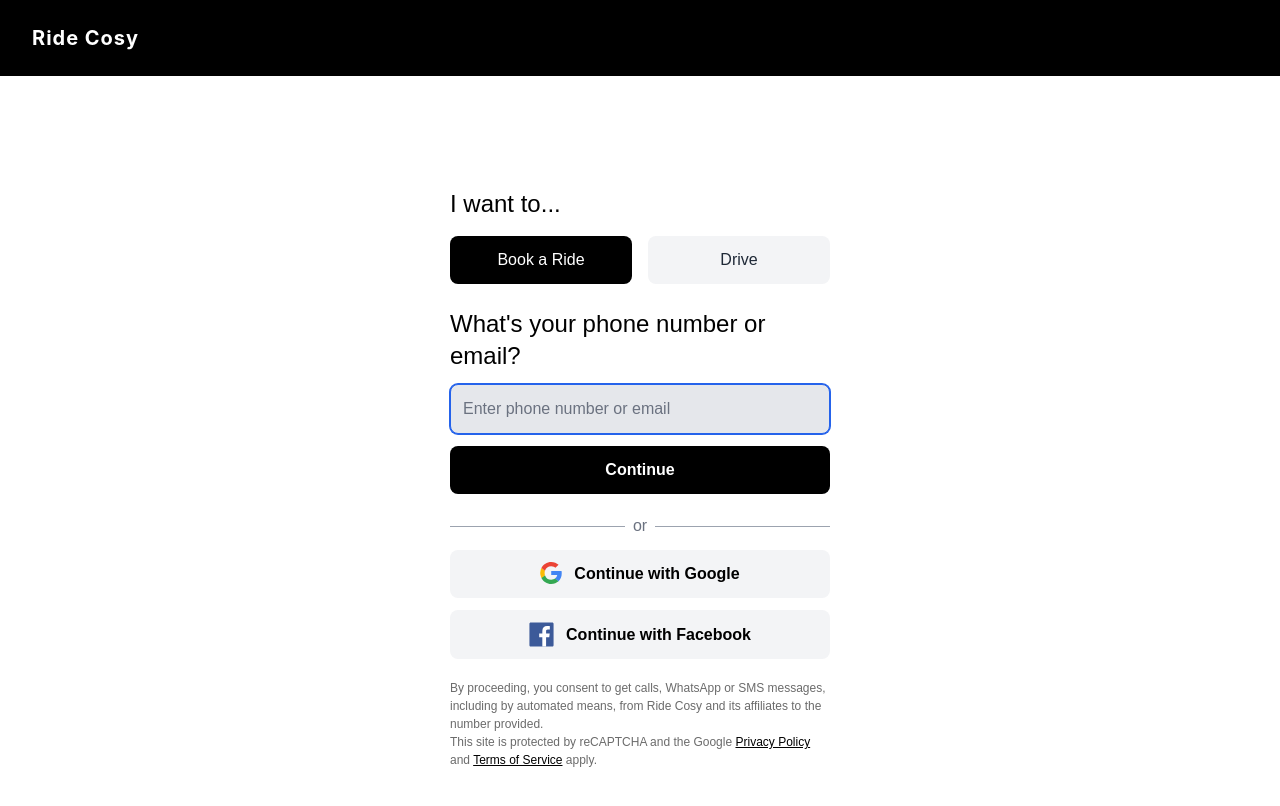
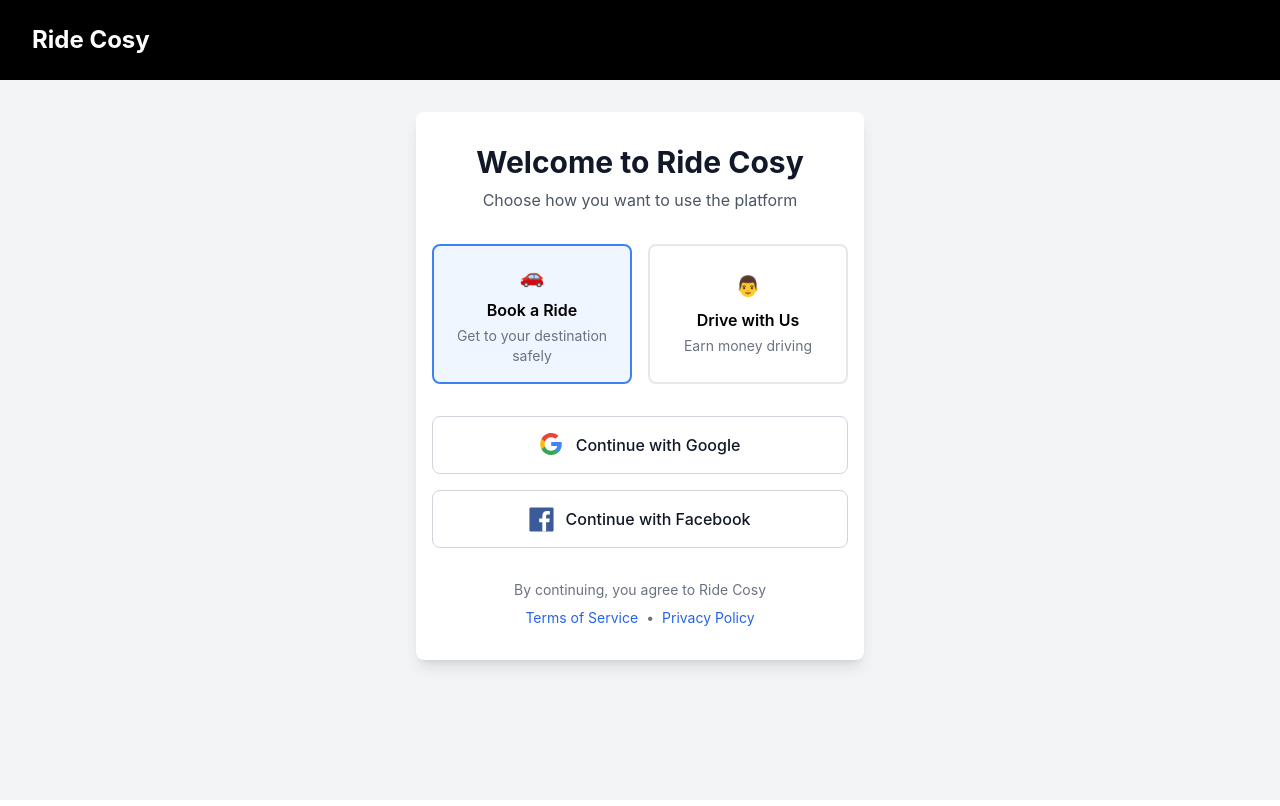
Before and after one commit to owensam7-9/Ride-Taxi, a React (Create React App) app: page / in a window 1280 px wide. Shown: the top 806 px of the page. Built offline with nearby package versions, Linux system fonts and the light colour scheme; no server answers; the database is empty.

Commit message:
Updated menu bar and modern styling

```diff
--- /dev/null
+++ b/src/Component/header/NavMenu.tsx
@@ -0,0 +1,107 @@
+import React from 'react';
+import { Link } from 'react-router-dom';
+
+interface ServiceItem {
+  id: string;
+  name: string;
+  description: string;
+  icon: string;
+  link: string;
+}
+
+const services: ServiceItem[] = [
+  {
+    id: 'rides',
+    name: 'Rides',
+    description: 'Book a ride to your destination',
+    icon: '🚗',
+    link: '/'
+  },
+  {
+    id: 'delivery',
+    name: 'Delivery',
+    description: 'Send packages across town',
+    icon: '📦',
+    link: '/delivery'
+  },
+  {
+    id: 'driver',
+    name: 'Drive',
+    description: 'Sign up to drive with us',
+    icon: '👨',
+    link: '/driver/register'
+  },
+  {
+    id: 'business',
+    name: 'Business',
+    description: 'Transportation solutions for businesses',
+    icon: '💼',
+    link: '/business'
+  }
+];
+
+interface NavMenuProps {
+  onClose?: () => void;
+  isMobile?: boolean;
+}
+
+const NavMenu: React.FC<NavMenuProps> = ({ onClose, isMobile = false }) => {
+  return (
+    <div className={`${
+      isMobile ? 'fixed inset-0 bg-black bg-opacity-50 z-50' : ''
+    }`}>
+      <div className={`
+        ${isMobile
+          ? 'fixed right-0 top-0 h-full w-64 bg-white shadow-lg transform transition-transform duration-300 ease-in-out'
+          : 'relative bg-transparent'
+        }
+      `}>
+        {isMobile && (
+          <button
+            onClick={onClose}
+            className="absolute top-4 right-4 text-gray-500 hover:text-gray-700"
+          >
+            ✕
+          </button>
+        )}
+
+        <nav className={`
+          ${isMobile ? 'pt-16 px-4' : 'flex items-center space-x-6'}
+        `}>
+          <div className={`
+            grid ${isMobile ? 'grid-cols-1 gap-4' : 'grid-cols-4 gap-6'}
+          `}>
+            {services.map((service) => (
+              <Link
+                key={service.id}
+                to={service.link}
+                onClick={onClose}
+                className={`
+                  group p-4 rounded-lg transition-all duration-300
+                  ${isMobile
+                    ? 'hover:bg-gray-100'
+                    : 'hover:bg-white hover:shadow-lg'
+                  }
+                `}
+              >
+                <div className="flex items-center space-x-4">
+                  <span className="text-2xl">{service.icon}</span>
+                  <div>
+                    <h3 className="font-semibold text-gray-900 group-hover:text-blue-600">
+                      {service.name}
+                    </h3>
+                    <p className="text-sm text-gray-500">
+                      {service.description}
+                    </p>
+                  </div>
+                </div>
+              </Link>
+            ))}
+          </div>
+        </nav>
+      </div>
+    </div>
+  );
+};
+
+export default NavMenu;
--- a/src/Component/header/index.tsx
+++ b/src/Component/header/index.tsx
@@ -1,133 +1,40 @@
-import React, {useState,useEffect} from 'react';
-import { CloseSVG } from '../const/svg';
-import Account from './accountDetails';
-import Dropdown from './dropdown';
+import React, { useState } from 'react';
 import MenuBar from './menubar';
-import MobileHeader from './mobile';
 
+const Header: React.FC = () => {
+  const [networkError, setNetworkError] = useState(false);
 
-
-
-const Header:React.FC = ()=> {
-  interface position {
-    position: string;
-    top: string;
-    left: string;
-  }
-  const menuPosition = (top:string, left: string):position => {
-    const  position = {
-      position: 'absolute',
-      top: top,
-      left: left,
-    }
-    return position;
-  }
-
-  const [showRide, setShowRide] = useState<boolean>(false);
-  const [showDrive, setShowDrive] = useState<boolean>(false);
-  const [showMore, setShowMore] = useState<boolean>(false);
-  const [showAccount, setShowAccount] = useState<boolean>(false);
-  const [networkError, setNetworkError] = useState<boolean>(false);
-
-
-  useEffect(() => {
-    const time =  setInterval( async() => {
+  React.useEffect(() => {
+    const checkNetwork = async () => {
       try {
         const online = await fetch("https://jsonplaceholder.typicode.com/todos/1");
-        if (online?.status === 200) {
-          setNetworkError(false);
-        } else {
-          setNetworkError(true);
-        }
-      }
-      catch (error) {
+        setNetworkError(online.status !== 200);
+      } catch (error) {
         console.log(error);
         setNetworkError(true);
       }
-    },2000)
+    };
 
-    return () => {
-      clearInterval(time);
-    }
-  })
-
-  // useEffect(() => {
-  //   function isInStandaloneMode() {
-  //     return (window.matchMedia('(display-mode: standalone)').matches);
-  //   }
-  //   if (isInStandaloneMode()) {
-
-  //   }
-  // })
-
-
-
+    const interval = setInterval(checkNetwork, 2000);
+    return () => clearInterval(interval);
+  }, []);
 
   return (
-    <div>
-      {networkError?
-       <div className='bg-red-500 flex z-20 justify-between py-4 px-3 text-white w-[250px]  rounded-lg absolute top-5 left-5'>
-        <p className='text-[16px]'>Unable to reach network</p>
-        <div
-        onClick={() => setNetworkError(!networkError)}
-        className='w-fit h-fit'>
-          <CloseSVG/>
+    <div className="relative">
+      {networkError && (
+        <div className="fixed top-5 left-5 bg-red-500 text-white rounded-lg py-4 px-3 z-50 flex justify-between w-[250px]">
+          <p className="text-[16px]">Unable to reach network</p>
+          <button
+            onClick={() => setNetworkError(false)}
+            className="text-white hover:text-gray-200"
+          >
+            ✕
+          </button>
         </div>
-      </div>: null }
-      <div className='hidden sm:block'>
-      <MenuBar
-      setShowRide={setShowRide}
-      setShowDrive={setShowDrive}
-      setShowMore={setShowMore}
-      setShowAccount={setShowAccount}
-      />
-      {showRide? <Dropdown
-        key = {1}
-        title = "Ride"
-        position = {menuPosition}
-        firstList = {{name: "Overview", link: "https://www.ridecosy.co.ke/ride"}}
-        secondList = {{name: "Safety", link: "https://www.ridecosy.co.ke/ride/safety"}}
-        thirdList = {{name: "Cities", link: "https://www.ridecosy.co.ke/cities"}}
-        fourthList = {{name: "Airports", link: "https://www.ridecosy.co.ke/airports"}}
-        fifthList = {{name: "Business", link: "https://www.ridecosy.co.ke/business"}}
-        setShowRide = {setShowRide}
-      />: '' }
-
-      {showDrive? <Dropdown
-        key = {2}
-        title = "Drive"
-        position = {menuPosition}
-        firstList = {{name: "Overview", link: "https://ridecosy.co.ke/drive"}}
-        secondList = {{name: "Requirements", link: "https://ridecosy.co.ke/drive/requirements"}}
-        thirdList = {{name: "Vehicle Solutions", link: "https://ridecosy.co.ke/vehicle-solutions"}}
-        fourthList = {{name: "Insurance", link: "https://ridecosy.co.ke/insurance"}}
-        fifthList = {{name: "Rewards", link: "https://ridecosy.co.ke/drive/rewards"}}
-        sixthList = {{name: "Delivery", link: "https://ridecosy.co.ke/drive/delivery"}}
-        setShowDrive={setShowDrive}
-      />: ''}
-
-      {showMore? <Dropdown
-        key = {3}
-        title = "More"
-        position = {menuPosition}
-        firstList = {{name: "Ride Cosy Eats", link: "https://www.rideeats.com/"}}
-        secondList= {{name: "Ride Cosy for Business", link: "https://ridecosy.co.ke/business"}}
-        thirdList = {{name: "Partner with us", link: "/"}}
-        fourthList = {{name: "Ride Cosy Freight", link: "https://freight.ridecosy.co.ke/"}}
-        fifthList = {{name: "Ride Cosy Health", link: "https://www.ridehealth.com/"}}
-        setShowMore={setShowMore}
-      />: '' }
-      {showAccount?
-      <Account
-      showAccount={showAccount}
-      setShowAccount={setShowAccount}/>:''}
+      )}
+      <MenuBar />
     </div>
-    <div className='block md:hidden bg-transparent'>
-      <MobileHeader/>
-    </div>
-    </div>
-  )
-}
-
+  );
+};
 
 export default Header;
--- a/src/Component/header/menubar.tsx
+++ b/src/Component/header/menubar.tsx
@@ -1,74 +1,85 @@
-import React from "react";
+import React, { useState } from "react";
+import NavMenu from "./NavMenu";
 
-interface Props {
-  setShowRide: (value: boolean) => void;
-  setShowDrive: (value: boolean) => void;
-  setShowMore: (value: boolean) => void;
-  setShowAccount: (value: boolean) => void;
-}
+const MenuBar: React.FC = () => {
+  const [showMenu, setShowMenu] = useState(false);
+  const userName = localStorage.getItem('userName');
+  const accountName = userName?.split(' ')[0];
 
+  return(
+     <nav className="bg-black text-white p-4 shadow-lg">
+      <div className="max-w-7xl mx-auto px-4 sm:px-6 lg:px-8">
+        <div className="flex justify-between items-center">
+          {/* Logo */}
+          <a href="/" className="flex-shrink-0">
+            <div className="font-sans text-2xl font-normal">Ride Cosy</div>
+          </a>
 
-const MenuBar: React.FC<Props> = ({setShowRide,  setShowDrive, setShowMore,  setShowAccount}) => {
-   const userName = localStorage.getItem('userName')
-   const accountName = userName?.split(' ')[0]
+          {/* Desktop Navigation */}
+          <div className="hidden md:block">
+            <NavMenu />
+          </div>
 
-   return(
-     <nav className="nav_bar bg-black text-white p-0 px-5 md:px-10 lg:px-12 xl:px-[85px] 2xl:px-[130px]">
-     <div className="nav_bar_container flex items-center justify-between px-2 md:px-10 lg:px-12">
-      <ul className="nav_left flex items-center ">
-        <li className="nav_bar_logo mr-14  cursor-pointer">
-          <a href="/">
-            <div className='font-sans text-2xl font-normal'>Ride Cosy</div>
-          </a>
-        </li>
-        <li className="left_nav_bar_item text-lg ">
+          {/* Mobile menu button */}
           <button
-            onMouseEnter={() => {setShowRide(true)
-            setShowDrive(false)
-            setShowMore(false)
-            setShowAccount(false)
-            }
-          }
-           className="ride font-san font-medium py-3">Ride</button>
-        </li>
-        <li className="  left_nav_bar_item ml-6 text-lg py-3">
-          <button
-          onMouseEnter={() => {setShowDrive(true)
-          setShowRide(false)
-          setShowMore(false)
-          setShowAccount(false)
-          }}
-          className="drive font-medium">Drive</button>
-        </li>
-        <li className="left_nav_bar_item ml-6 text-lg">
-          <button
-          onMouseEnter={() => {setShowMore(true)
-          setShowRide(false)
-          setShowDrive(false)
-          setShowAccount(false)
-          }}
-          className="more font-medium py-3">More</button>
-        </li>
-      </ul>
-      <ul className="nav_right flex items-center">
-        <li className="help text-lg font-medium">
-          <a href="https://help.ridecosy.co.ke/riders">
-            <div>Help</div>
-          </a>
-        </li>
-        <li className="Acc_name ml-6 text-lg">
-          <button
-          onMouseEnter={() => {setShowAccount(true)
-          setShowRide(false)
-          setShowDrive(false)
-          setShowMore(false)
-          }}
-          className='font-medium py-3'>{accountName? accountName: null}</button>
-        </li>
-      </ul>
-    </div>
-  </nav>
-  )
+            onClick={() => setShowMenu(!showMenu)}
+            className="md:hidden inline-flex items-center justify-center p-2 rounded-md text-white hover:text-gray-300 focus:outline-none"
+          >
+            <span className="sr-only">Open main menu</span>
+            <svg
+              className="h-6 w-6"
+              xmlns="http://www.w3.org/2000/svg"
+              fill="none"
+              viewBox="0 0 24 24"
+              stroke="currentColor"
+            >
+              <path
+                strokeLinecap="round"
+                strokeLinejoin="round"
+                strokeWidth={2}
+                d={showMenu ? "M6 18L18 6M6 6l12 12" : "M4 6h16M4 12h16M4 18h16"}
+              />
+            </svg>
+          </button>
+
+          {/* User Account and Help */}
+          <div className="hidden md:flex items-center space-x-6">
+            <a
+              href="https://help.ridecosy.co.ke/riders"
+              className="text-white hover:text-gray-300 text-sm font-medium"
+            >
+              Help
+            </a>
+            <button
+              className="text-white hover:text-gray-300 px-4 py-2 text-sm font-medium rounded-md"
+            >
+              {accountName || 'Sign In'}
+            </button>
+          </div>
+        </div>
+
+        {/* Mobile menu */}
+        {showMenu && (
+          <div className="md:hidden">
+            <NavMenu isMobile={true} onClose={() => setShowMenu(false)} />
+            <div className="pt-4 border-t border-gray-700">
+              <a
+                href="https://help.ridecosy.co.ke/riders"
+                className="block py-2 text-base font-medium text-white hover:text-gray-300"
+              >
+                Help
+              </a>
+              <button
+                className="block w-full text-left py-2 text-base font-medium text-white hover:text-gray-300"
+              >
+                {accountName || 'Sign In'}
+              </button>
+            </div>
+          </div>
+        )}
+      </div>
+    </nav>
+  );
 }
 
 
--- a/src/Pages/auth/index.tsx
+++ b/src/Pages/auth/index.tsx
@@ -8,22 +8,7 @@
   const [isError, setIsError] = useState(false);
   const [isLoading, setIsLoading] = useState(false);
   const [errorMessage, setErrorMessage] = useState('');
-  const [input, setInput] = useState('');
   const [userType, setUserType] = useState<'rider' | 'driver'>('rider');
-
-
-  const handleChange = (event: React.ChangeEvent<HTMLInputElement>) => {
-    setInput(event.target.value);
-  };
-  //const [isAuthorised, setIsAuthorised] = useState(false)
-
-
-  // useEffect(() => {
-  //    const userName = localStorage.getItem('userName');
-  //     if (userName) {
-  //       window.location.href = "/";
-  //     }
-  //   },[isAuthorised]);
 
   const signInWithGoogle = async () => {
     setIsLoading(true);
@@ -79,7 +64,18 @@
         localStorage.setItem('userEmail', user.email || '');
         localStorage.setItem('userId', user.uid);
         localStorage.setItem('userType', userType);
+        localStorage.setItem('photoURL', user.photoURL || '');
+
+        if (userType === 'driver') {
+          const driverDoc = await getDoc(doc(db, 'drivers', user.uid));
+          if (driverDoc.exists()) {
+            window.location.href = '/driver/dashboard';
+          } else {
+            window.location.href = '/driver/register';
+          }
+        } else {
           window.location.href = '/';
+        }
       }
     } catch (error: any) {
       console.error('Facebook Sign-in Error:', error);
@@ -91,115 +87,100 @@
   }
 
   return (
-        <div>
-          <header className="bg-black py-6 px-6 md:px-8 cursor-pointer">
-            <LogoSVG/>
+    <div className="min-h-screen bg-gray-100">
+      <header className="bg-black py-6 px-6 md:px-8">
+        <a href="/" className="inline-block">
+          <div className="text-white text-2xl font-bold">Ride Cosy</div>
+        </a>
       </header>
-          <section className="my-[2em] sm:my-[7em] mx-auto w-[90%] sm:w-[380px] font-[arial] placeholder-text-reed-400">
+
+      <div className="max-w-md mx-auto my-8 px-4 py-8 bg-white rounded-lg shadow-lg">
+        <div className="text-center mb-8">
+          <h2 className="text-3xl font-bold text-gray-900 mb-2">Welcome to Ride Cosy</h2>
+          <p className="text-gray-600">Choose how you want to use the platform</p>
+        </div>
+
+        <div className="mb-8">
+          <div className="flex gap-4">
+            <button
+              onClick={() => setUserType('rider')}
+              className={`flex-1 p-4 rounded-lg border-2 transition-all ${
+                userType === 'rider'
+                  ? 'border-blue-500 bg-blue-50'
+                  : 'border-gray-200 hover:border-gray-300'
+              }`}
+            >
+              <div className="text-xl mb-2">🚗</div>
+              <h3 className="font-semibold mb-1">Book a Ride</h3>
+              <p className="text-sm text-gray-500">Get to your destination safely</p>
+            </button>
+
+            <button
+              onClick={() => setUserType('driver')}
+              className={`flex-1 p-4 rounded-lg border-2 transition-all ${
+                userType === 'driver'
+                  ? 'border-blue-500 bg-blue-50'
+                  : 'border-gray-200 hover:border-gray-300'
+              }`}
+            >
+              <div className="text-xl mb-2">👨</div>
+              <h3 className="font-semibold mb-1">Drive with Us</h3>
+              <p className="text-sm text-gray-500">Earn money driving</p>
+            </button>
+          </div>
+        </div>
+
         {isError && (
-              <div className="error_message mx-auto bg-red-100 py-3 text-center text-red-600 rounded-lg mb-3">
-                {errorMessage || 'Something went wrong. Please try again!'}
+          <div className="mb-6 p-4 bg-red-100 text-red-600 rounded-lg">
+            {errorMessage}
           </div>
         )}
+
         {isLoading && (
-              <div className="loading_message mx-auto bg-blue-100 py-3 text-center text-blue-600 rounded-lg mb-3">
+          <div className="mb-6 p-4 bg-blue-100 text-blue-600 rounded-lg text-center">
             Please wait while we sign you in...
           </div>
         )}
 
-            <div className="mb-6">
-              <h2 className="text-2xl mb-4">I want to...</h2>
-              <div className="flex gap-4">
+        <div className="flex flex-col space-y-4">
           <button
-                  type="button"
-                  onClick={() => setUserType('rider')}
-                  className={`flex-1 py-3 px-4 rounded-lg transition-colors ${
-                    userType === 'rider'
-                      ? 'bg-black text-white'
-                      : 'bg-gray-100 text-gray-800 hover:bg-gray-200'
-                  }`}
+            onClick={signInWithGoogle}
+            disabled={isLoading}
+            className={`w-full py-4 px-6 rounded-lg border border-gray-300 bg-white text-gray-900 font-medium
+              flex items-center justify-center space-x-3 hover:bg-gray-50 transition-colors
+              ${isLoading ? 'opacity-50 cursor-not-allowed' : ''}`}
           >
-                  Book a Ride
+            <div className="w-6 h-6">
+              <GoogleSVG/>
+            </div>
+            <span>Continue with Google</span>
           </button>
+
           <button
-                  type="button"
-                  onClick={() => setUserType('driver')}
-                  className={`flex-1 py-3 px-4 rounded-lg transition-colors ${
-                    userType === 'driver'
-                      ? 'bg-black text-white'
-                      : 'bg-gray-100 text-gray-800 hover:bg-gray-200'
-                  }`}
+            onClick={signInWithFacebook}
+            disabled={isLoading}
+            className={`w-full py-4 px-6 rounded-lg border border-gray-300 bg-white text-gray-900 font-medium
+              flex items-center justify-center space-x-3 hover:bg-gray-50 transition-colors
+              ${isLoading ? 'opacity-50 cursor-not-allowed' : ''}`}
           >
-                  Drive
+            <div className="w-6 h-6 fill-current">
+              <FacebookSVG/>
+            </div>
+            <span>Continue with Facebook</span>
           </button>
         </div>
-            </div>
 
-            <form className='login'>
-                <h2 className='text-2xl mb-3'>What's your phone number or email?</h2>
-                <input className='focus:border bg-gray-200 w-full px-3 py-3 rounded-lg placeholder-gray-500'
-                placeholder='Enter phone number or email'
-                autoFocus
-                inputMode='email'
-                autoComplete='email'
-                value={input}
-                onChange={handleChange}
-                />
-                {!isPhoneNumberOrEmail(input) && input.length > 0 && <p className='text-red-600 text-sm font-medium my-1'>Please enter a phone number or email </p>
-                }
-
-
-                <button className='bg-black text-white w-full px-3 py-3 rounded-lg my-3 font-semibold'>Continue</button>
-            </form>
-
-            <span className="flex items-center my-2">
-              <hr className="flex-grow border-t-1 border-gray-400 mr-2"/>
-              <span className="text-gray-500">or</span>
-              <hr className="flex-grow border-t-1 border-gray-400 ml-2"/>
-            </span>
-
-            <div className='social_media_auth'>
-            <div
-              onClick={signInWithGoogle}
-              className="google flex cursor-pointer justify-center   px-3 py-3  my-3 hover:bg-gray-200 font-[Arial] bg-gray-100 rounded-lg">
-              <GoogleSVG/>
-              <button
-              className="text-center text-md font-semibold ml-3"
-              >Continue with Google</button>
-            </div>
-            <div
-            onClick={signInWithFacebook}
-             className="facebook cursor-pointer flex justify-center px-3 py-3 my-3 hover:bg-gray-200 font-[Arial] bg-gray-100 rounded-lg">
-              <FacebookSVG/>
-              <button className="text-center ml-3 text-md font-semibold" >Continue with Facebook
-              </button>
+        <div className="mt-8 text-center text-sm text-gray-500">
+          <p>By continuing, you agree to Ride Cosy</p>
+          <div className="mt-2 space-x-2">
+            <a href="/terms" className="text-blue-600 hover:text-blue-800">Terms of Service</a>
+            <span>•</span>
+            <a href="/privacy" className="text-blue-600 hover:text-blue-800">Privacy Policy</a>
           </div>
         </div>
-            < div className='info text-[#6B6B6B] text-[12px] mt-5'>
-              <p>By proceeding, you consent to get calls, WhatsApp or SMS messages, including by automated means, from Ride Cosy and its affiliates to the number provided.
-              </p>
-              <p>
-              This site is protected by reCAPTCHA and the Google <a className='underline text-black' href="https://policies.google.com/privacy">Privacy Policy</a>  and <a className='underline text-black' href="https://policies.google.com/terms">Terms of Service</a> apply.</p>
       </div>
-
-          </section>
     </div>
   );
-}
+};
 
-
-function isPhoneNumberOrEmail(input:any) {
-  // Phone number regular expression
-  const phoneNumberRegex = /^\+?[0-9()-]{7,20}$/;
-
-  // Email regular expression
-  const emailRegex = /^[^\s@]+@[^\s@]+\.[^\s@]+$/;
-
-  // Check if input matches phone number or email format
-  if (phoneNumberRegex.test(input) || emailRegex.test(input)) {
-    return true;
-  } else {
-    return false;
-  }
-}
 export default Auth;
```
Lines whose indentation alone changed are shown as unchanged.
